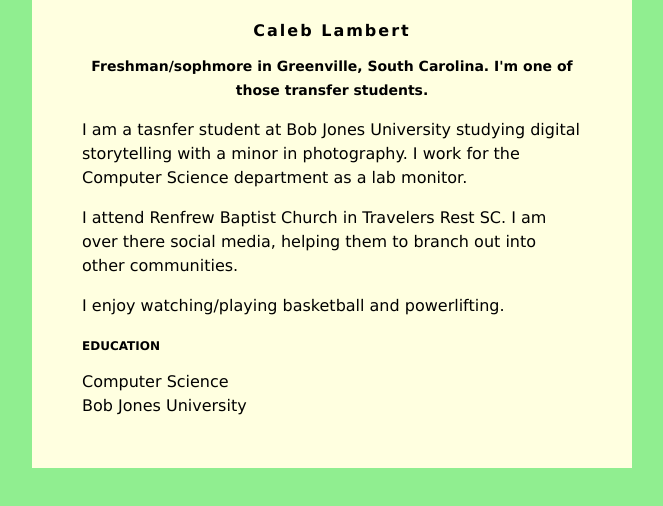
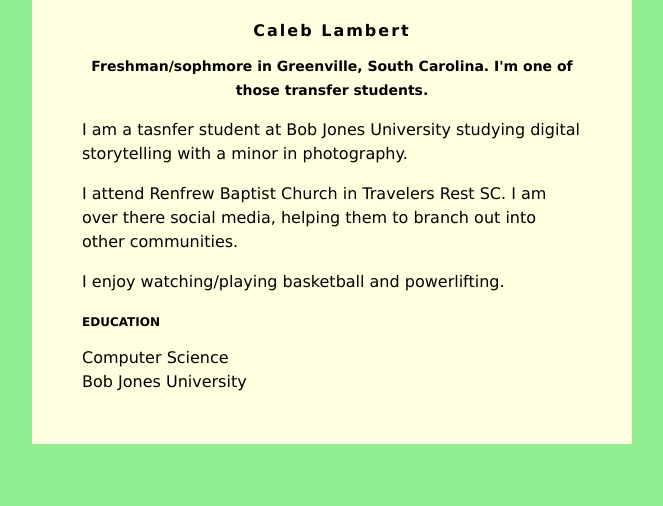
Before and after one commit to clamb4373/clamb4373.github.io, a plain HTML site: page index.html in a window 1280 px wide. Shown: the whole page, without its empty margins (308-971 px from the left). Drawn offline with Linux system fonts and the light colour scheme.

Commit message:
Update index.html

```diff
--- a/index.html
+++ b/index.html
@@ -34,7 +34,7 @@ h3 {
         <h2>Freshman/sophmore in Greenville, South Carolina. I'm one of those transfer students.</h2>
 
          <p>I am a tasnfer student at Bob Jones University studying digital storytelling with a minor in
-            photography. I work for the Computer Science department as a lab monitor.</p>
+            photography.</p>
          <p>
             I attend Renfrew Baptist Church in Travelers Rest SC. I am over there social media, helping them to branch out into other communities.
          </p>
```
